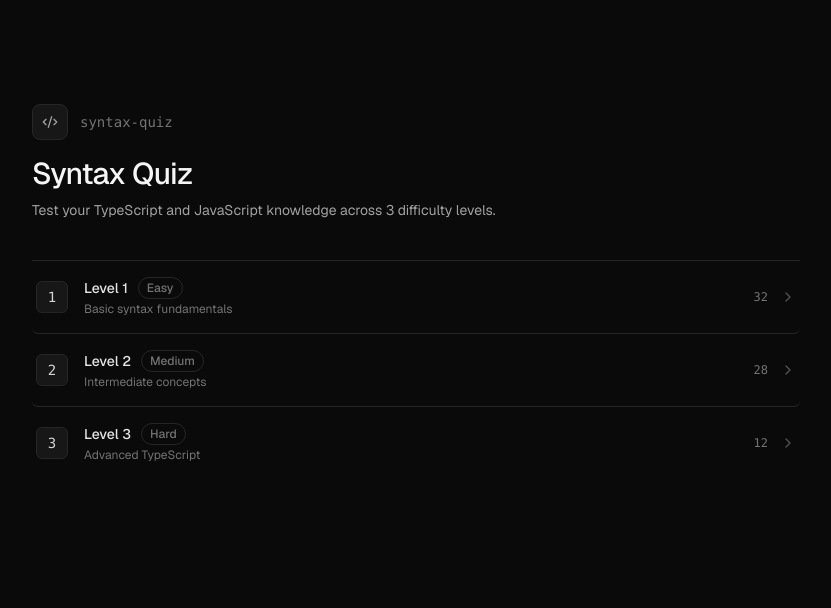
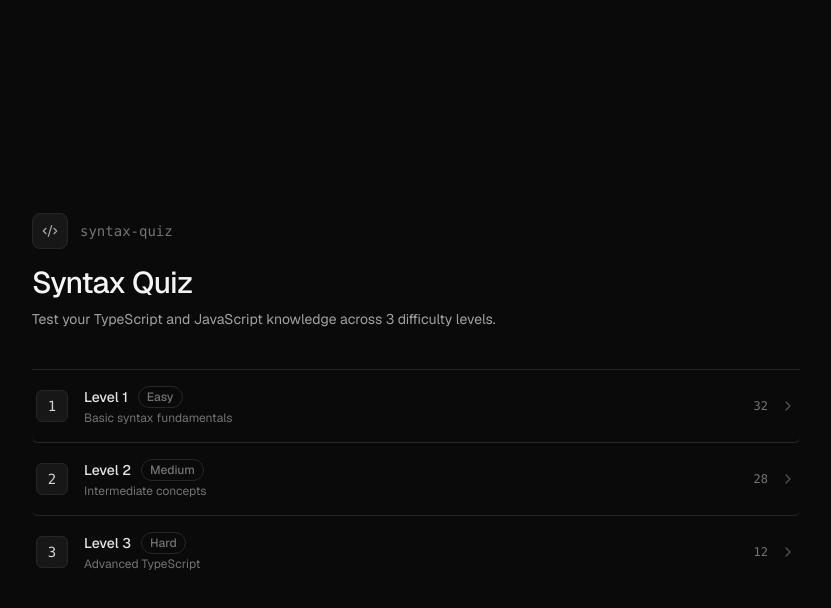
Before and after one commit to philwolstenholme/syntax-quiz, a React (Vite) app: page / in a window 1280 px wide. Shown: the top 608 px of the page, without its empty margins (224-1055 px from the left). Built offline with nearby package versions, Linux system fonts and the light colour scheme.

Commit message:
Center page layout and animate height of feedback

```diff
--- a/src/App.tsx
+++ b/src/App.tsx
@@ -26,7 +26,7 @@ function App() {
   return (
     <QuizResultProvider>
       <LazyMotion features={domAnimation}>
-        <div className="relative overflow-x-hidden bg-[#0a0a0a]">
+        <div className="app-shell relative overflow-x-hidden bg-[#0a0a0a] min-h-dvh">
           <AnimatePresence mode="popLayout">
             <m.div key={location} {...pageTransition}>
               <Switch>
--- a/src/components/FeedbackBanner.tsx
+++ b/src/components/FeedbackBanner.tsx
@@ -213,7 +213,7 @@ export const FeedbackBanner = ({ lastAnswer, durationMs, onCountdownComplete }:
     <div
       {...bindSwipe()}
       style={{ touchAction: 'pan-y' }}
-      className="feedback-banner mb-4"
+      className="feedback-banner"
     >
       <m.div style={{ x: swipeX }}>
         <m.div
--- a/src/components/PageLayout.tsx
+++ b/src/components/PageLayout.tsx
@@ -9,7 +9,7 @@ interface PageLayoutProps {
 export const PageLayout = ({ children, centered = false }: PageLayoutProps) => (
   <div className={clsx(
     'px-4 sm:px-6 pt-[calc(1.5rem+env(safe-area-inset-top))] pb-[calc(1.5rem+env(safe-area-inset-bottom))]',
-    centered && 'min-h-[100dvh] flex items-center justify-center'
+    centered && 'min-h-dvh flex items-center justify-center'
   )}>
     <a
       href="#main-content"
--- a/src/index.css
+++ b/src/index.css
@@ -31,3 +31,11 @@
     background-color: rgba(0, 112, 243, 0.3);
   }
 }
+
+@media (orientation: landscape) {
+  .app-shell {
+    display: flex;
+    flex-direction: column;
+    justify-content: center;
+  }
+}
--- a/src/pages/QuestionsPage.tsx
+++ b/src/pages/QuestionsPage.tsx
@@ -114,10 +114,11 @@ export const QuestionsPage = () => {
           <AnimatePresence>
             {lastAnswer && isAnswering && (
               <m.div
-                initial={{ opacity: prefersReducedMotion ? 1 : 0 }}
-                animate={{ opacity: 1 }}
-                exit={prefersReducedMotion ? { opacity: 1 } : { opacity: 0, transition: { duration: 0.2, ease: [0.4, 0, 1, 1] } }}
-                transition={{ duration: prefersReducedMotion ? 0 : 0.21, ease: [0, 0, 0.2, 1] }}
+                style={{ overflow: 'hidden' }}
+                initial={prefersReducedMotion ? { opacity: 1 } : { opacity: 0, height: 0, marginBottom: 0 }}
+                animate={prefersReducedMotion ? { opacity: 1 } : { opacity: 1, height: 'auto', marginBottom: 16 }}
+                exit={prefersReducedMotion ? { opacity: 1 } : { opacity: 0, height: 0, marginBottom: 0, transition: { duration: 0.3, ease: [0.4, 0, 0.2, 1] } }}
+                transition={{ duration: prefersReducedMotion ? 0 : 0.25, ease: [0, 0, 0.2, 1] }}
               >
                 <FeedbackBanner
                   key={`${isRetryRound ? 'retry' : 'main'}-${currentQuestion.originalIndex}-${currentQuestionIndex}`}
```
